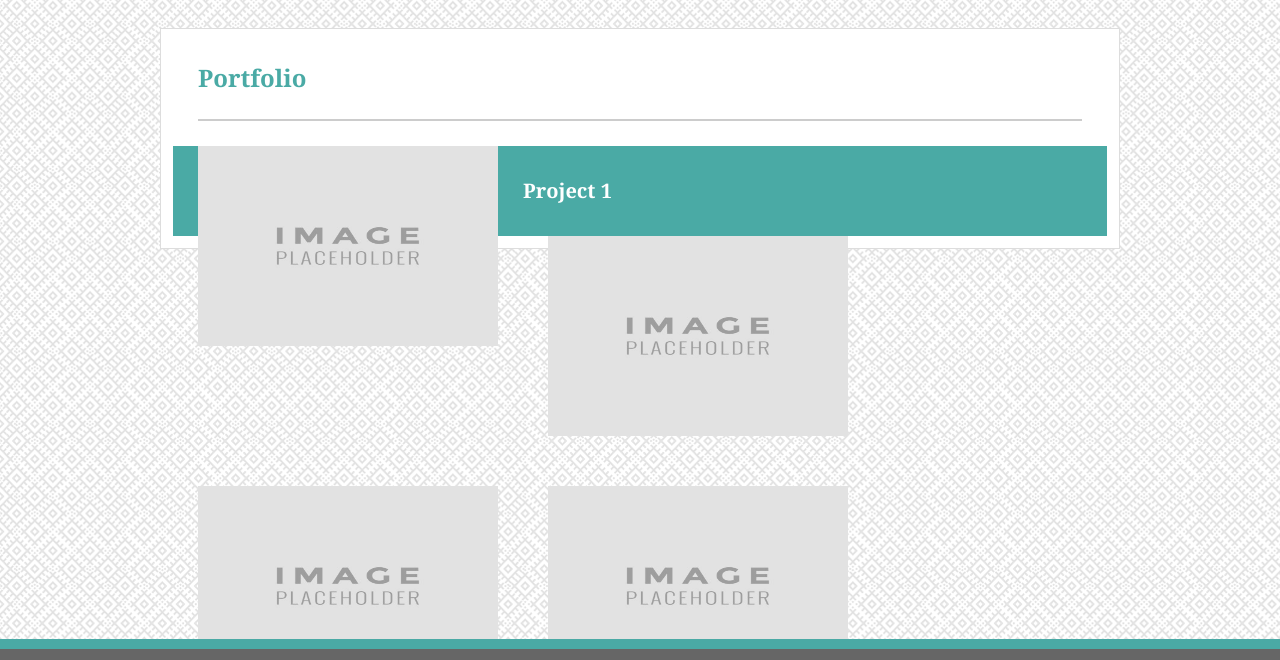
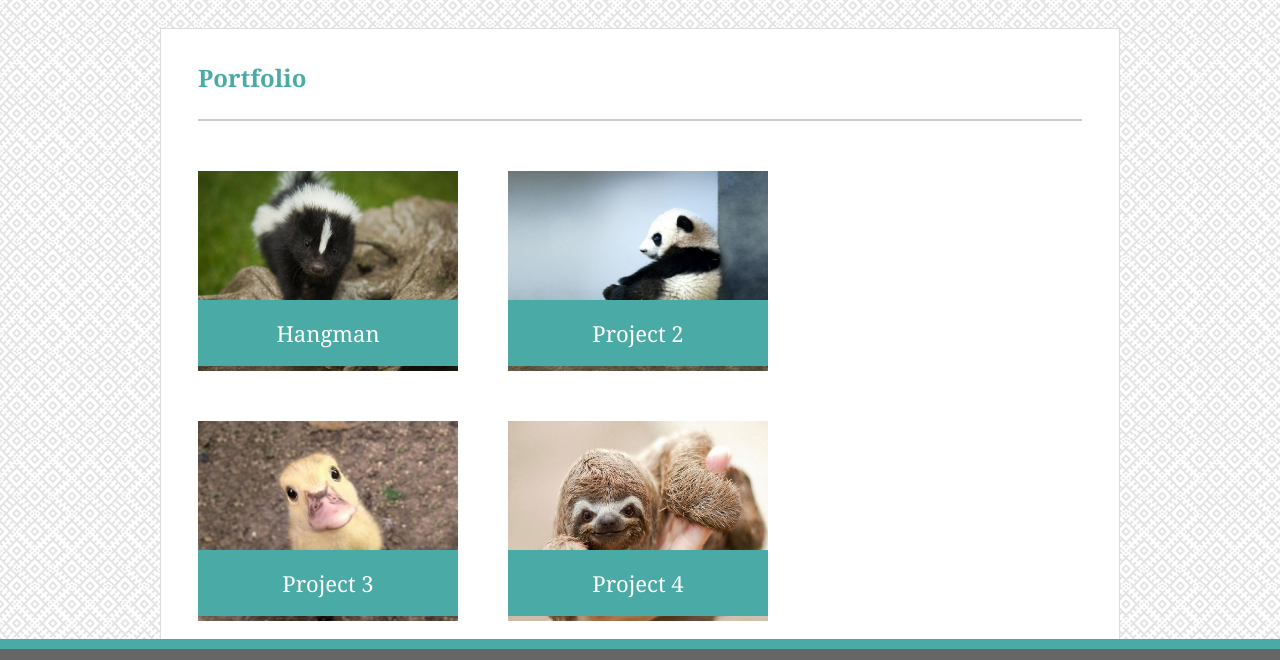
Before and after one commit to sindygeb/sindygeb.github.io, a plain HTML site: page basic-portfolio/portfolio.html in a window 1280 px wide. Shown: the part 86-746 px from the top of the page. Drawn offline with Linux system fonts and the light colour scheme.

Commit message:
FInal Update
Final update and changes on portfolio website.

```diff
--- a/basic-portfolio/assets/css/style.css
+++ b/basic-portfolio/assets/css/style.css
@@ -47,9 +47,7 @@ main {
     border-style: solid;
     border-width: 1px;
     border-color: #dddddd;
-}
-#bio-image {
-    width: 200px;
+    overflow: hidden;
 }
 #about-link {
     color: #777777;
@@ -67,8 +65,9 @@ main {
     padding-right: 10px;
     padding-left: 10px;
 }
-img {
+.bio-image {
     float: left;
+    width: 200px;
     margin-right: 25px;
     margin-left: 25px;
 }
@@ -106,16 +105,19 @@ p {
  #namebox {
      width: 100%;
      padding: 5px;
+     font-size: 18px;
  }
  #emailbox {
     width: 100%;
     padding: 5px;
+    font-size: 18px;
 }
 #messagebox {
     width: 100%;
     height: 200px;
+    text-align: left;
     padding: 5px;
-    text-align: left;
+    font-size: 18px;
 }
  form {
     font-family: Arial, Helvetica, sans-serif;
@@ -134,20 +136,35 @@ p {
      color: #ffffff;
      font-size: 16px;
  }
- .port-image {
+ .image {
+     position: relative;
+     width: 260px;
+     height: 200px;
      float: left;
-     width: 300px;
+     margin: 25px;
+ }
+ .pic {
+     position: relative;
+     width: 260px;
      height: 200px;
-     padding-bottom: 50px;
  }
- .named-project {
+ h4 {
+     position: absolute;
+     top: 100px;
+     width: 100%;
      background-color: #4aaaa5;
-     font-size: 14px;
-     padding: 10px;
+     color: #ffffff;
+     padding-top: 18px;
+     padding-bottom: 18px;
+     font-family: Georgia, 'Times New Roman', Times, serif;
+     font-size: 22px;
+     text-align: center;
+     font-weight: lighter;
  }
- .proj-titles {
-     font-family: Georgia, 'Times New Roman', Times, serif;
-     color: #ffffff;
-     font-size: 20px;
-     font-weight: bold;
+ .clearfix:after {
+    content: "";
+    visibility: hidden;
+    display: block;
+    height: 0;
+    clear: both;
  }
--- a/basic-portfolio/portfolio.html
+++ b/basic-portfolio/portfolio.html
@@ -31,29 +31,38 @@
         <main>
             <div class="container">
                 <section id="main-bio">
-                    <h2 class="text-block">
-                        Portfolio
-                    </h2>
-                    <div>
-                        <div>
-                            <img src="assets/images/image-placeholder-500x500.jpg" alt="Placeholder 1" class="port-image">
-                            <div class="named-project">
-                                <p class="proj-titles">Project 1</p>
-                            </div>
-                        </div>
-                        <div>
-                            <img src="assets/images/image-placeholder-500x500.jpg" alt="Placeholder 2" class="port-image">
-                        </div>
-                        <div>
-                            <img src="assets/images/image-placeholder-500x500.jpg" alt="Placeholder 3" class="port-image">
-                        </div>
-                        <div>
-                            <img src="assets/images/image-placeholder-500x500.jpg" alt="Placeholder 4" class="port-image">
-                        </div>
-                        <div>
-                            <img src="assets/images/image-placeholder-500x500.jpg" alt="Placeholder 5" class="port-image">
-                        </div>
+
+                    <h2 class="text-block">Portfolio</h2>
+
+                    <div class="image">
+                        <img src="assets/images/photo_01.jpg" alt="Placeholder 1" class="pic">
+                        <h4>Hangman</h4>
                     </div>
+
+                    <div class="image">
+                        <img src="assets/images/photo_02.jpg" alt="Placeholder 2" class="pic">
+                        <h4>Project 2</h4>
+                    </div>
+
+                    <div class="clearfix"></div>
+
+                    <div class="image">
+                        <img src="assets/images/photo_03.jpg" alt="Placeholder 3" class="pic">
+                        <h4>Project 3</h4>
+                    </div>
+
+                    <div class="image">
+                        <img src="assets/images/photo_04.jpg" alt="Placeholder 4" class="pic">
+                        <h4>Project 4</h4>
+                    </div>
+
+                    <div class="clearfix"></div>
+
+                    <div class="image">
+                        <img src="assets/images/photo_05.jpg" alt="Placeholder 5" class="pic">
+                        <h4>Project 5</h4>
+                    </div>
+
                 </section>
             </div>
         </main>
```
Also changed, not shown: basic-portfolio/contact.html (+12 -2 lines), basic-portfolio/index.html (+1 -1 lines), basic-portfolio/assets/images/photo_01.jpg (added), basic-portfolio/assets/images/photo_02.jpg (added), basic-portfolio/assets/images/photo_03.jpg (added), basic-portfolio/assets/images/photo_04.jpg (added), basic-portfolio/assets/images/photo_05.jpg (added).
